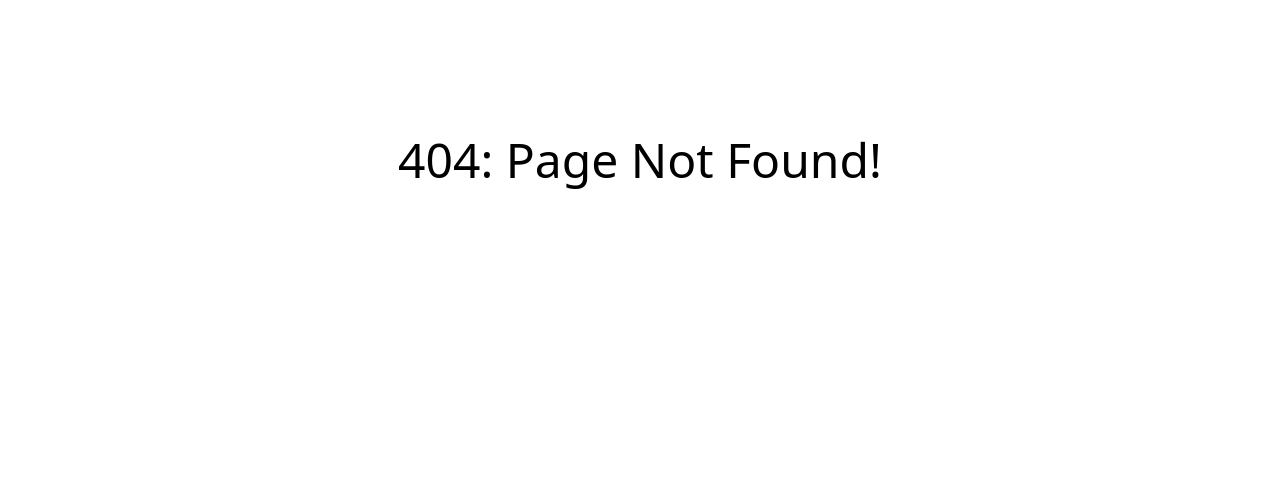
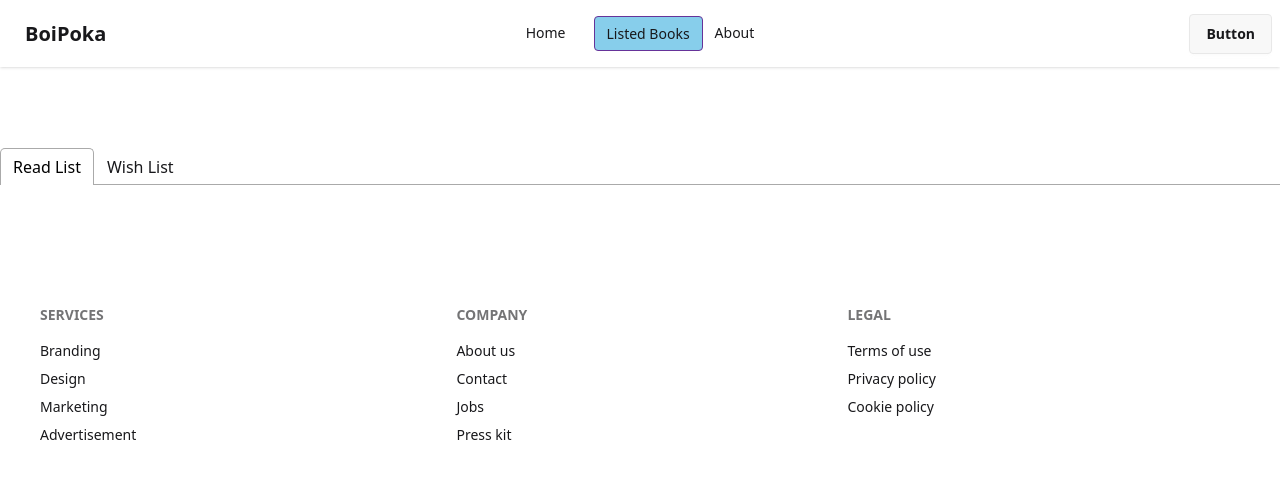
Before and after one commit to AKToran/web-day75-book-vibe-project-with-react-router, a React (Vite) app: page /lists in a window 1280 px wide. Before the commit this address had no page. Shown: the top 478 px of the page. Built offline with nearby package versions, Linux system fonts and the light colour scheme.

Commit message:
filter books using stored book ids

```diff
--- a/package.json
+++ b/package.json
@@ -15,6 +15,7 @@
     "react-dom": "^19.0.0",
     "react-icons": "^5.5.0",
     "react-router": "^7.5.1",
+    "react-tabs": "^6.1.0",
     "tailwindcss": "^4.1.4"
   },
   "devDependencies": {
--- /dev/null
+++ b/src/Components/Book/BookLi.jsx
@@ -0,0 +1,24 @@
+import React from 'react';
+
+const BookLi = ({book}) => {
+  const {
+    bookId,
+    bookName,
+    author,
+    image,
+    tags,
+    rating,
+    category,
+    yearOfPublishing,
+    publisher,
+    totalPages,
+    review,
+  } = book;
+  return (
+    <div>
+
+    </div>
+  );
+};
+
+export default BookLi;
--- a/src/Components/BookDetails/BookDetails.jsx
+++ b/src/Components/BookDetails/BookDetails.jsx
@@ -5,8 +5,9 @@ import { addToStorage } from "../../utilities/handleStorage";
 
 const BookDetails = () => {
   const { id } = useParams();
+  const idInt = parseInt(id);
   const books = useLoaderData();
-  const book = books.find((b) => b.bookId == id);
+  const book = books.find((b) => b.bookId === idInt);
   const {
     bookId,
     bookName,
--- a/src/Components/Header/Navbar.jsx
+++ b/src/Components/Header/Navbar.jsx
@@ -7,6 +7,9 @@ const Navbar = () => {
     <>
       <li className="me-4">
         <NavLink to={"/"}>Home</NavLink>
+      </li>
+      <li>
+        <NavLink to={'/lists'}>Listed Books</NavLink>
       </li>
       <li>
         <NavLink to={'/about'}>About</NavLink>
--- /dev/null
+++ b/src/Components/ReadList/ReadList.jsx
@@ -0,0 +1,41 @@
+import React, { useEffect, useState } from "react";
+import { getStoredBooks } from "../../utilities/handleStorage";
+import { Tab, TabList, TabPanel, Tabs } from "react-tabs";
+import "react-tabs/style/react-tabs.css";
+import { useLoaderData } from "react-router";
+import BookLi from "../Book/BookLi";
+
+const ReadList = () => {
+  const [readBooks, setReadBooks] = useState([]);
+  const books = useLoaderData(); //all books
+
+  useEffect(() => {
+    const readListId = getStoredBooks();
+    //get the books that matches the ids of read list:
+    const filterReadBooks = books.filter((book) => readListId.includes(book.bookId));
+    setReadBooks(filterReadBooks);
+  }, [books]);
+
+  console.log(readBooks);
+
+  return (
+    <div className="my-20">
+      <Tabs>
+        <TabList>
+          <Tab>Read List</Tab>
+          <Tab>Wish List</Tab>
+        </TabList>
+        <TabPanel>
+          {
+            readBooks.map(book => <BookLi key={book.bookId} book={book}></BookLi>)
+          }
+        </TabPanel>
+        <TabPanel>
+          <h1>Wish List</h1>
+        </TabPanel>
+      </Tabs>
+    </div>
+  );
+};
+
+export default ReadList;
--- a/src/Routes/Routes.jsx
+++ b/src/Routes/Routes.jsx
@@ -6,6 +6,7 @@ import ErrorPage2 from '../pages/ErrorPage/ErrorPage2'
 import Home from '../Components/Home/Home'
 import About from '../pages/About/About'
 import BookDetails from '../Components/BookDetails/BookDetails'
+import ReadList from '../Components/ReadList/ReadList'
 
 export const router = createBrowserRouter([
   {
@@ -23,6 +24,11 @@ export const router = createBrowserRouter([
         Component: BookDetails
       },
       {
+        path: '/lists',
+        loader: () => fetch('bookData.json'),
+        Component: ReadList
+      },
+      {
         path:'/about',
         Component: About,
       },
--- a/src/utilities/handleStorage.js
+++ b/src/utilities/handleStorage.js
@@ -21,4 +21,4 @@ const addToStorage = (id) => {
   }
 };
 
-export { addToStorage };
+export { addToStorage, getStoredBooks };
```
Also changed, not shown: 1 other file (tests, documents, lock files or other folders).
